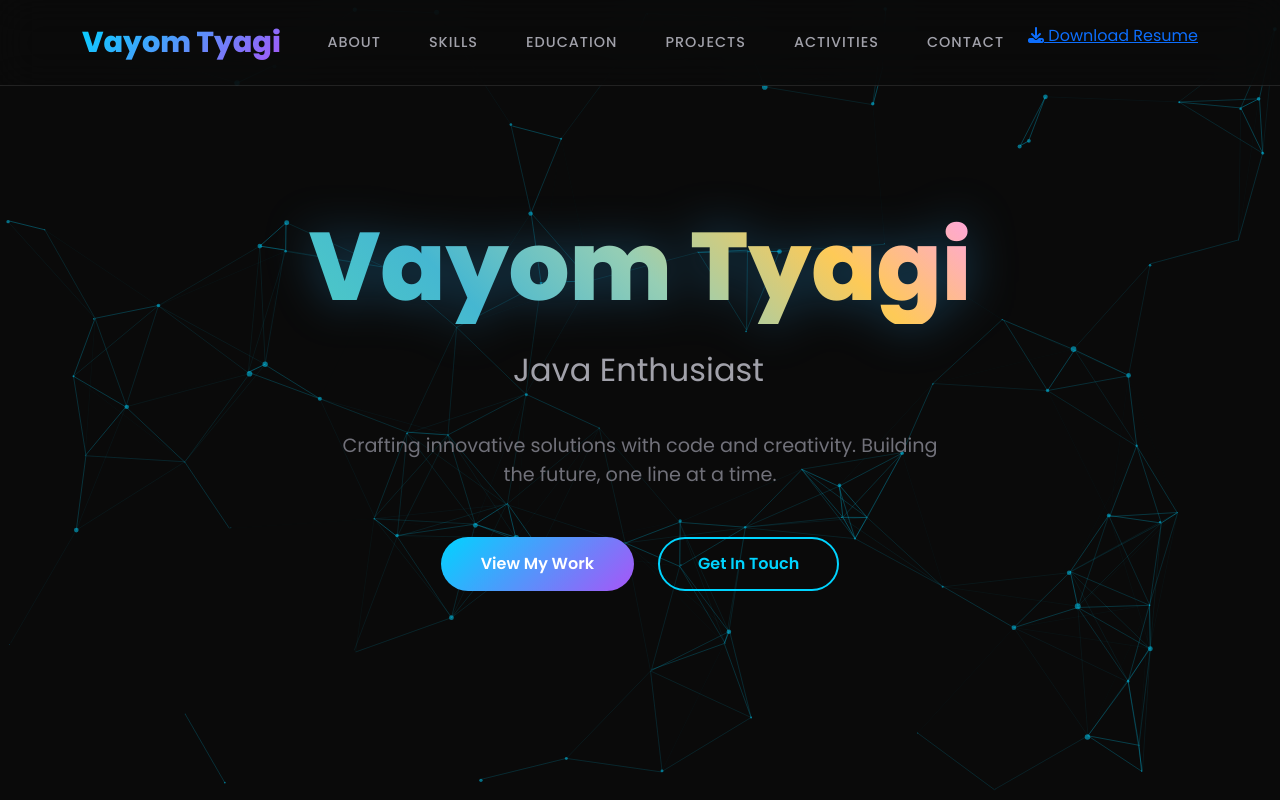
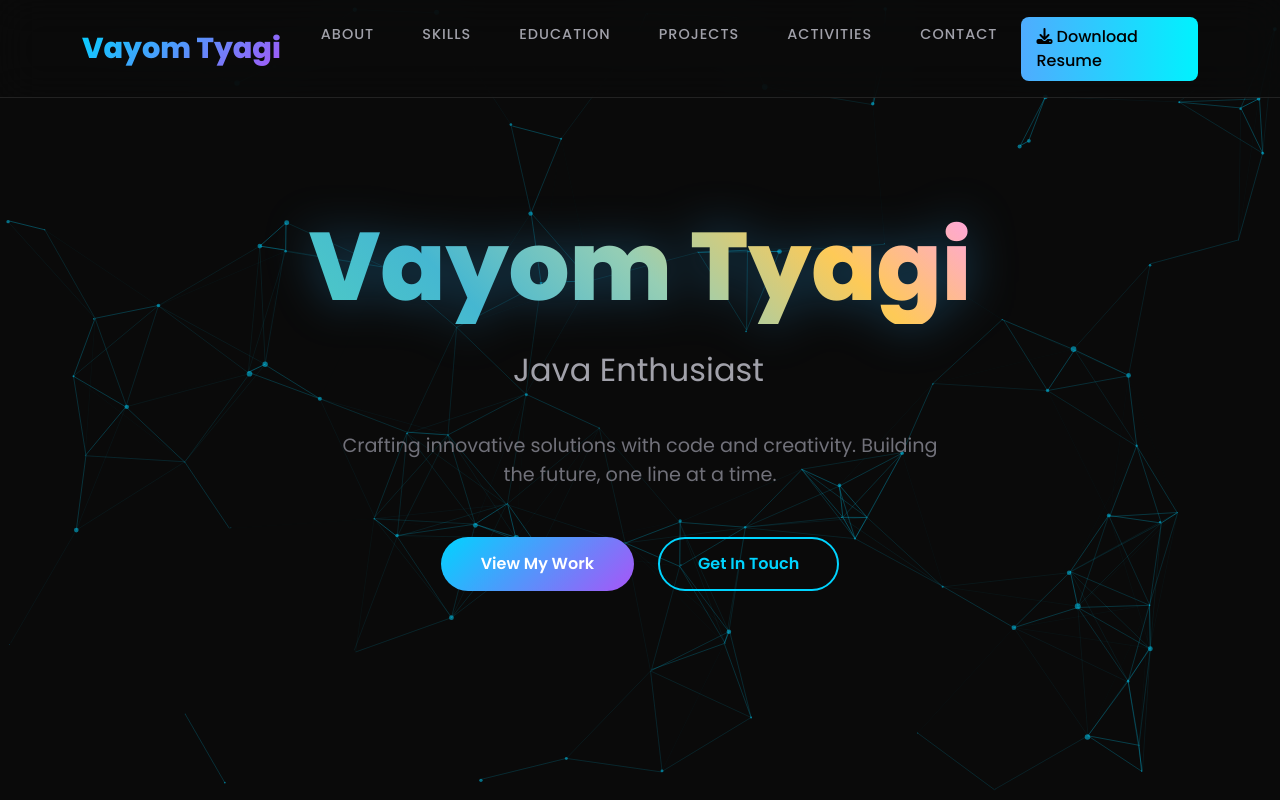
Before and after one commit to VayomTyagi/Portfolio, a plain HTML site: page index.html in a window 1280 px wide. Shown: the top 800 px of the page. Drawn offline with nearby package versions, Linux system fonts and the light colour scheme; animation ran at ten frames a second.

Commit message:
Update style.css

```diff
--- a/style.css
+++ b/style.css
@@ -113,6 +113,23 @@ body {
 
 .nav-link:hover::before {
     width: 100%;
+}
+
+.resume-btn {
+    padding: 8px 15px;
+    text-decoration: none;
+    background: linear-gradient(90deg, #4facfe, #00f2fe);
+    color: black;
+    border-radius: 8px;
+    font-weight: 500;
+    transition: 0.3s ease;
+    display: inline-block;
+    margin-top: 1px;
+}
+
+.resume-btn:hover {
+    background: linear-gradient(90deg, #00f2fe, #4facfe);
+    transform: translateY(-2px);
 }
 
 /* Hero Section */
@@ -870,4 +887,5 @@ body {
     font-size: 5rem;
     }
 
+
 }
```
